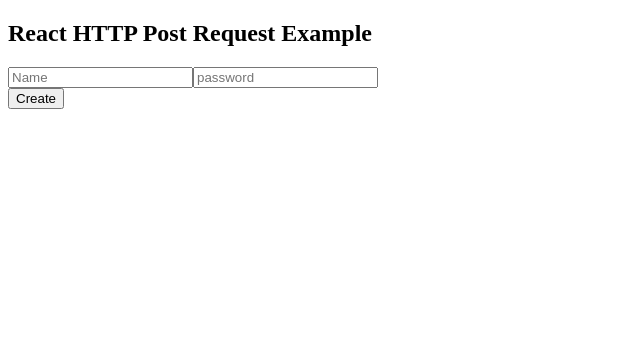
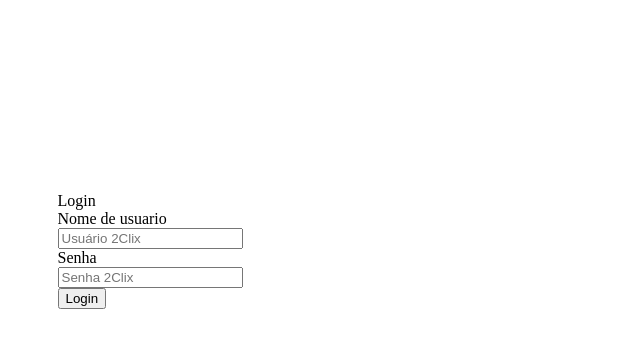
Before and after one commit to leufrasiojunior/dashboard-clix, a React (Vite) app: page / in a window 1280 px wide. Shown: the top 348 px of the page, without its empty margins (0-640 px from the left). Built offline with nearby package versions, Linux system fonts and the light colour scheme.

Commit message:
primeiro commit

```diff
--- a/src/App.jsx
+++ b/src/App.jsx
@@ -1,27 +1,11 @@
-import { useState, useEffect } from 'react'
-import axios from 'axios'
-import HttpPost from './Routes/HttpPost'
+import Login from './Components/Login';
+// import GlobalStyle from './assets/globalstyle';
 
 function App() {
-  const Data = {
-    login: "leonald.junior",
-    senha: "Leo!@#2034"
-  }
-  // fetch("https://api.2clix.com.br/v3/Usuario/login",
-  //   {
-  //     method: "POST",
-  //     // mode: "no-cors",
-  //     headers: { 'Content-Type': 'application/json' },
-  //     body: {
-  //       "login": "leonald.junior",
-  //       "senha": "Leo!@#2034"
-  //     }
-  //   })
-  //   .then((resp) => { resp.json().then((result) => { console.warn("result", result) }) })
-
   return (
     <>
-      <HttpPost />
+      {/* <GlobalStyle /> */}
+      <Login />
     </>
   )
 }
--- /dev/null
+++ b/src/Components/Login/Index.jsx
@@ -0,0 +1,55 @@
+import axios from "axios"
+import { useState } from "react"
+import { Container } from "./style"
+axios.defaults.headers.post['Content-Type'] = 'application/json';
+
+function Login() {
+  const [userName, createUser] = useState('')
+  const [password, setPassword] = useState('')
+  const submitLogin = (e) => {
+    e.preventDefault()
+    const payload = { login: userName, senha: password }
+    axios.post('https://api.2clix.com.br/v3/Usuario/login', payload)
+      .then(response => {
+        console.log(response.data.token);
+      })
+      .catch(error => {
+        console.log(error);
+      });
+  }
+  return (
+    <Container>
+      <form>
+        <label>Login</label>
+        <div>
+          <label>Nome de usuario</label>
+          <input
+            type="text"
+            placeholder="Usuário 2Clix"
+            onChange={(event) => {
+              createUser(event.target.value)
+            }}
+            value={userName}
+          />
+        </div>
+        <div>
+          <label>Senha</label>
+          <input
+            type="password"
+            placeholder="Senha 2Clix"
+            onChange={(pass) => {
+              setPassword(pass.target.value)
+            }}
+            value={password}
+          />
+        </div>
+        <div>
+          <button onClick={submitLogin}>Login</button>
+        </div>
+      </form>
+
+    </Container>
+  )
+}
+
+export default Login
--- /dev/null
+++ b/src/Components/Login/style.jsx
@@ -0,0 +1,14 @@
+import styled from "styled-components";
+export const Container = styled.div`
+  width: 300px;
+  height: 500px;
+  display: flex;
+  flex-direction: column;
+  align-items: center;
+  justify-content: center;
+  align-content: center;
+    label{
+      display: flex;
+      align-content: center;
+    }
+`;
--- a/src/Routes/HttpPost.jsx
+++ /dev/null
@@ -1,50 +0,0 @@
-import React, { useState } from 'react'
-import axios from 'axios'
-export default function HttpPost() {
-    const [userName, createUser] = useState('')
-    const [password, setPassword] = useState('')
-    const onSubmit = async (e) => {
-        e.preventDefault()
-        const post = { usuario: userName, senha: password }
-        try {
-            const res = await axios
-                .post('http://api.2clix.com.br/v3/Usuario/login',
-                    post, {
-                    headers: { 'Content-Type': 'application/json' }
-                })
-            console.log(res.data)
-        } catch (e) {
-            alert(e)
-        }
-    }
-    return (
-        <div className="container mt-2">
-            <h2>React HTTP Post Request Example</h2>
-            <form onSubmit={onSubmit}>
-                <div className="mb-2 mt-3">
-                    <input
-                        type="text"
-                        placeholder="Name"
-                        className="form-control"
-                        onChange={(event) => {
-                            createUser(event.target.value)
-                        }}
-                        value={userName}
-                    />
-                    <input
-                        type="password"
-                        placeholder="password"
-                        className="form-control"
-                        onChange={(pass) => {
-                            setPassword(pass.target.value)
-                        }}
-                        value={password}
-                    />
-                </div>
-                <button type="submit" className="btn btn-danger">
-                    Create
-                </button>
-            </form>
-        </div>
-    )
-}
--- /dev/null
+++ b/src/assets/globalStyle.jsx
@@ -0,0 +1,13 @@
+import { createGlobalStyle } from "styled-components";
+
+const GlobalStyle = createGlobalStyle`
+  body {
+    margin: 0;
+    padding: 0;
+    box-sizing: border-box;
+    border: 0;
+
+  }
+`;
+
+export default GlobalStyle;
--- a/src/main.jsx
+++ b/src/main.jsx
@@ -1,9 +1,11 @@
 import React from 'react'
 import ReactDOM from 'react-dom/client'
 import App from './App.jsx'
+import GlobalStyle from './assets/globalstyle';
 
 ReactDOM.createRoot(document.getElementById('root')).render(
   <React.StrictMode>
+    <GlobalStyle />
     <App />
   </React.StrictMode>,
 )
```
Also changed, not shown: package.json (+6 -2 lines), src/Components/ApiAxios/index.jsx (deleted, +0 -22 lines), src/Routes/Teste2.jsx (deleted, +0 -52 lines), src/assets/hero.jsx (added, +8 -0 lines), 1 other file (tests, documents, lock files or other folders).
